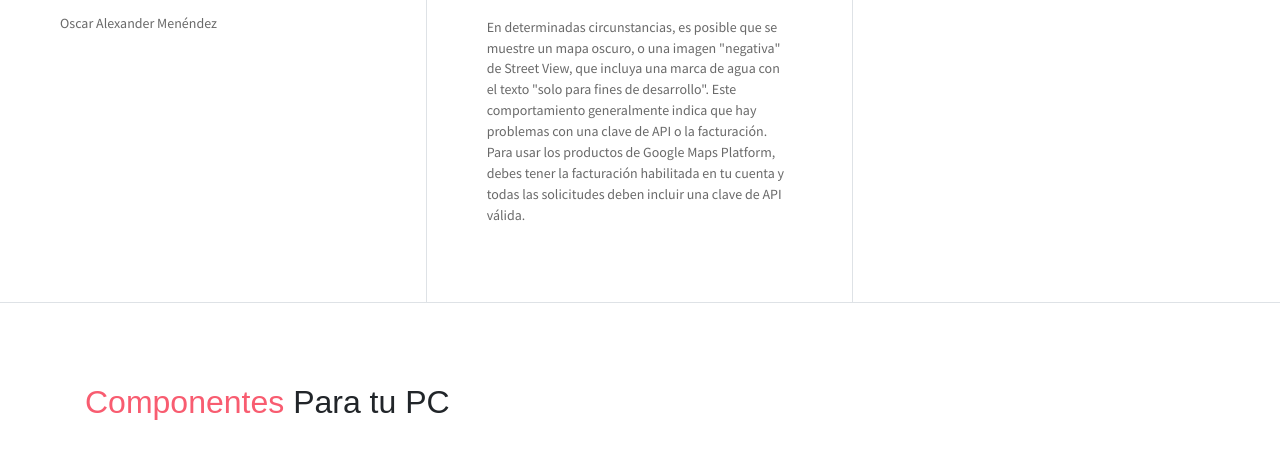
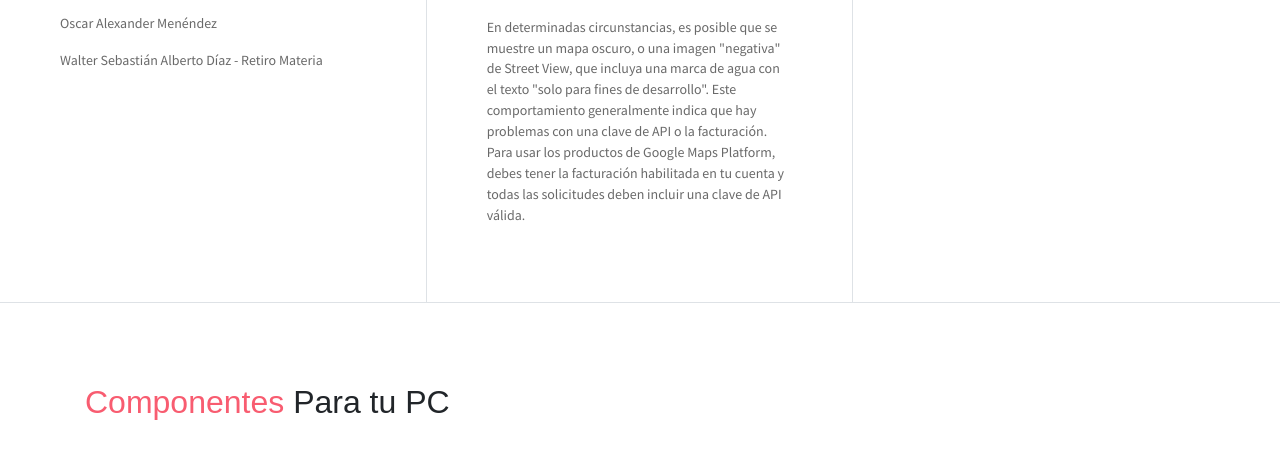
Before and after one commit to Oscar00703/pcmasterrace.github.io, a plain HTML site: page index.html in a window 1280 px wide. Shown: the part 1115-1564 px from the top of the page. Drawn offline with Linux system fonts and the light colour scheme; some packages are replaced by stand-ins of ours; a script that the page names is missing.

Commit message:
last index update

```diff
--- a/index.html
+++ b/index.html
@@ -75,6 +75,7 @@
                 <p class="mt-20">Edwin Enrique Contreras</p>
                 <p class="mt-20">Rosemberg Alexander alvarez</p>
                 <p class="mt-20">Oscar Alexander Menéndez</p>
+                <p class="mt-20">Walter Sebastián Alberto Díaz - Retiro Materia</p>
             </div>
             <div class="col-lg-4 about-card">
                 <h3 class="font-weight-light">API de Google MAPS</h3>
```
